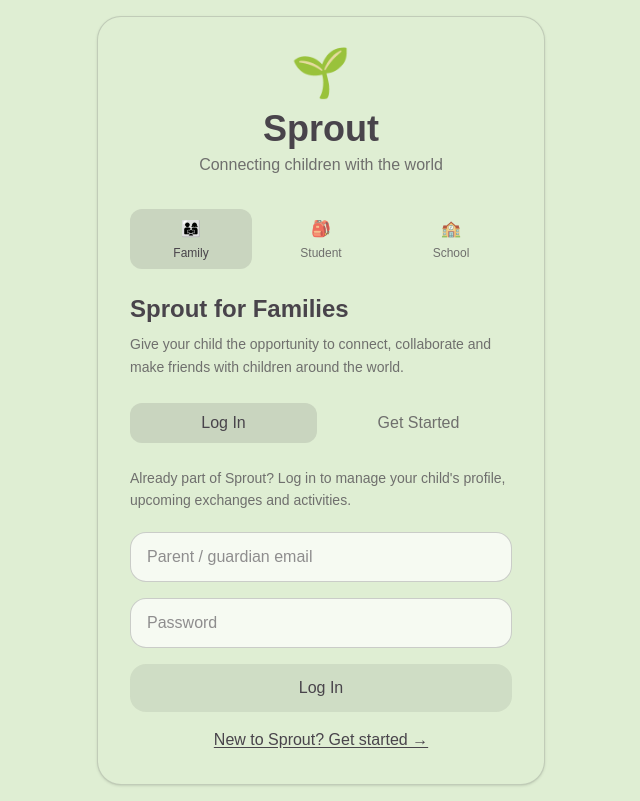
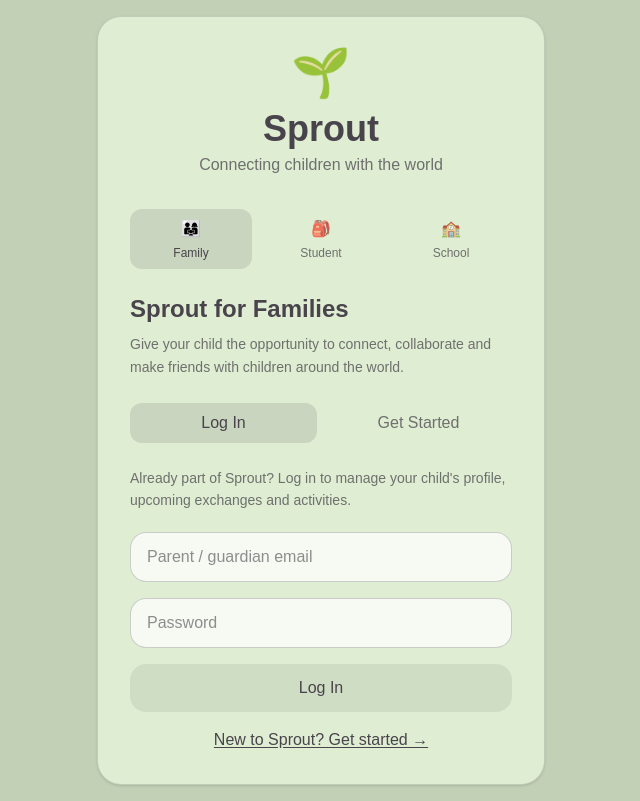
Before and after one commit to Malrubayee/sprout, a Next.js app: page / in a window 1280 px wide. Shown: the whole page, without its empty margins (319-959 px from the left). Built offline with nearby package versions, Linux system fonts and the light colour scheme; no server answers.

Commit message:
Update LandingPage.jsx

```diff
--- a/components/LandingPage.jsx
+++ b/components/LandingPage.jsx
@@ -155,7 +155,7 @@ export default function LandingPage({ onStudentJoin, onTeacherLogin }) {
   const isStudent = mode === "student";
 
   const pageStyle = {
-    backgroundColor: isStudent ? "#75a690" : "#dfeed3",
+    backgroundColor: isStudent ? "#75a690" : "#c2d1b5",
     color: "#49444b",
     fontFamily: '"Glacial Indifference", Arial, Helvetica, sans-serif',
   };
```
